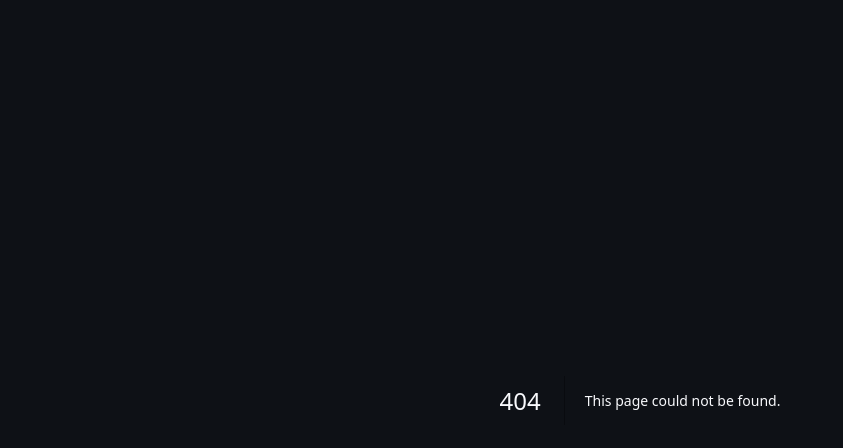
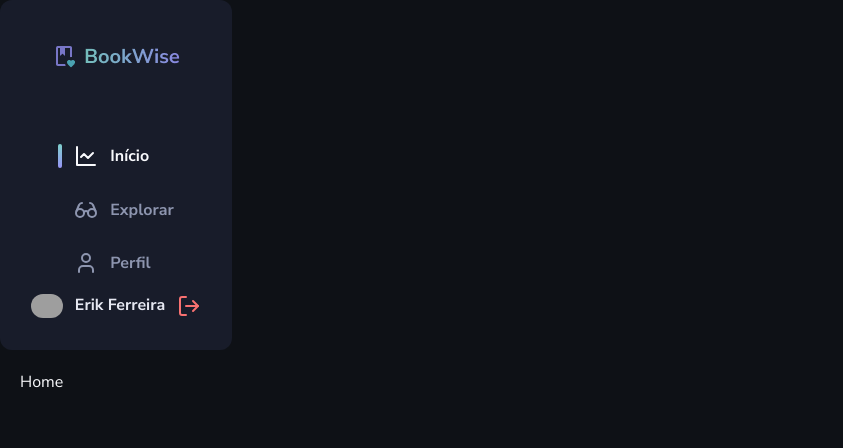
Before and after one commit to erik-ferreira/book-wise, a Next.js app: page /user/home in a window 1280 px wide. Before the commit this address had no page. Shown: the top 448 px of the page, without its empty margins (0-843 px from the left). Built offline with nearby package versions, Linux system fonts and the light colour scheme; grey boxes are pictures that could not be loaded.

Commit message:
create component sidebar

```diff
--- a/next.config.js
+++ b/next.config.js
@@ -1,4 +1,8 @@
 /** @type {import('next').NextConfig} */
-const nextConfig = {}
+const nextConfig = {
+  images: {
+    domains: ["github.com"],
+  },
+}
 
 module.exports = nextConfig
--- a/package.json
+++ b/package.json
@@ -15,6 +15,7 @@
     "autoprefixer": "10.4.14",
     "eslint": "8.42.0",
     "eslint-config-next": "13.4.5",
+    "lucide-react": "^0.244.0",
     "next": "13.4.5",
     "postcss": "8.4.24",
     "react": "18.2.0",
--- a/src/app/page.tsx
+++ b/src/app/page.tsx
@@ -3,7 +3,7 @@ import Image from "next/image"
 import backgroundImage from "../assets/background.png"
 import { ButtonSignIn } from "@/components/ButtonSignIn"
 
-export default function Home() {
+export default function Login() {
   return (
     <main className="flex items-center p-5">
       <Image
--- /dev/null
+++ b/src/app/user/explorer/page.tsx
@@ -0,0 +1,7 @@
+export default function Explorer() {
+  return (
+    <main>
+      <h1>Explorar</h1>
+    </main>
+  )
+}
--- /dev/null
+++ b/src/app/user/home/page.tsx
@@ -0,0 +1,7 @@
+export default function Home() {
+  return (
+    <main className="p-5 h-screen">
+      <h1>Home</h1>
+    </main>
+  )
+}
--- /dev/null
+++ b/src/app/user/layout.tsx
@@ -0,0 +1,15 @@
+import { Sidebar } from "@/components/Sidebar"
+import { ReactNode } from "react"
+
+interface UserLayoutProps {
+  children: ReactNode
+}
+
+export default function UserLayout({ children }: UserLayoutProps) {
+  return (
+    <div>
+      <Sidebar />
+      {children}
+    </div>
+  )
+}
--- a/src/components/ButtonSignIn.tsx
+++ b/src/components/ButtonSignIn.tsx
@@ -1,4 +1,7 @@
+"use client"
+
 import Image from "next/image"
+import { useRouter } from "next/navigation"
 import { ButtonHTMLAttributes } from "react"
 
 import GithubIcon from "../assets/icons/github.png"
@@ -21,10 +24,17 @@ export function ButtonSignIn({
   variant = "google",
   ...rest
 }: ButtonSignInProps) {
+  const router = useRouter()
+
+  function handleNavigate() {
+    router.push("/user/home")
+  }
+
   return (
     <button
       type="button"
-      className="w-full bg-gray-600 py-5 px-6 flex items-center gap-5 rounded-md text-gray-200 font-bold text-lg leading-short"
+      className="w-full bg-gray-600 py-5 px-6 flex items-center gap-5 rounded-md text-gray-200 font-bold text-lg leading-short hover:bg-gray-500 transition-colors"
+      onClick={handleNavigate}
       {...rest}
     >
       <Image src={variants[variant].icon} alt="" width={32} height={32} />
--- /dev/null
+++ b/src/components/Sidebar.tsx
@@ -0,0 +1,108 @@
+import Link from "next/link"
+import Image from "next/image"
+import { useMemo, ReactNode } from "react"
+import { LineChart, Glasses, LogOut, User } from "lucide-react"
+
+import logoPng from "../assets/logo.png"
+
+interface OptionsSidebarProps {
+  id: number
+  label: string
+  active: boolean
+  href: string
+  icon: ReactNode
+}
+
+export function Sidebar() {
+  const isSigned = true
+
+  const optionsSidebar = useMemo<OptionsSidebarProps[]>(() => {
+    let options = [
+      {
+        id: 1,
+        label: "Início",
+        active: true,
+        href: "/home",
+        icon: <LineChart className="w-6 h-6" />,
+      },
+      {
+        id: 2,
+        label: "Explorar",
+        active: false,
+        href: "/explorer",
+        icon: <Glasses className="w-6 h-6" />,
+      },
+    ]
+
+    if (isSigned) {
+      options = [
+        ...options,
+        {
+          id: 3,
+          label: "Perfil",
+          active: false,
+          href: "/profile",
+          icon: <User className="w-6 h-6" />,
+        },
+      ]
+    }
+
+    return options
+  }, [isSigned])
+
+  return (
+    <aside
+      className="max-w-[14.5rem] w-full h-full
+      pt-10 pb-6 rounded-lg bg-gray-700
+      flex flex-col items-center"
+    >
+      <Image src={logoPng} alt="Book Wise" width={128} height={32} />
+
+      <ul className="mt-16 space-y-3">
+        {optionsSidebar.map((option) => {
+          const stylesCondition = option.active
+            ? "text-gray-100 before:from-start before:to-end"
+            : "text-gray-400"
+
+          return (
+            <li key={option.id}>
+              <Link
+                href={option.href}
+                className={`flex gap-3 py-2 font-bold leading-base
+              before:w-1 before:h-6 before:rounded-full
+              before:bg-gradient-to-b ${stylesCondition}`}
+              >
+                {option.icon}
+                {option.label}
+              </Link>
+            </li>
+          )
+        })}
+      </ul>
+
+      <button
+        className="flex gap-3 items-center py-2 font-bold leading-base text-gray-200 mt-auto"
+        type="button"
+      >
+        {isSigned ? (
+          <>
+            <Image
+              src="https://github.com/erik-ferreira.png"
+              alt=""
+              width={32}
+              height={32}
+              className="rounded-full"
+            />
+            Erik Ferreira
+            <LogOut className="w-6 h-6 text-red-400" />
+          </>
+        ) : (
+          <>
+            Fazer Login
+            <LogOut className="w-6 h-6 text-green-100" />
+          </>
+        )}
+      </button>
+    </aside>
+  )
+}
--- a/tailwind.config.js
+++ b/tailwind.config.js
@@ -67,9 +67,11 @@ module.exports = {
           700: "#181C2A",
           800: "#0E1116",
         },
+      },
 
-        "gradient-vertical": `linear-gradient(180deg, #7FD1CC 0%, #9694F5 100%)`,
-        "gradient-horizontal": `linear-gradient(90deg, #7FD1CC 0%, #9694F5 100%)`,
+      gradientColorStops: {
+        start: "#7FD1CC",
+        end: "#9694F5",
       },
 
       height: {
```
Also changed, not shown: src/assets/logo.png (added), 1 other file (tests, documents, lock files or other folders).
